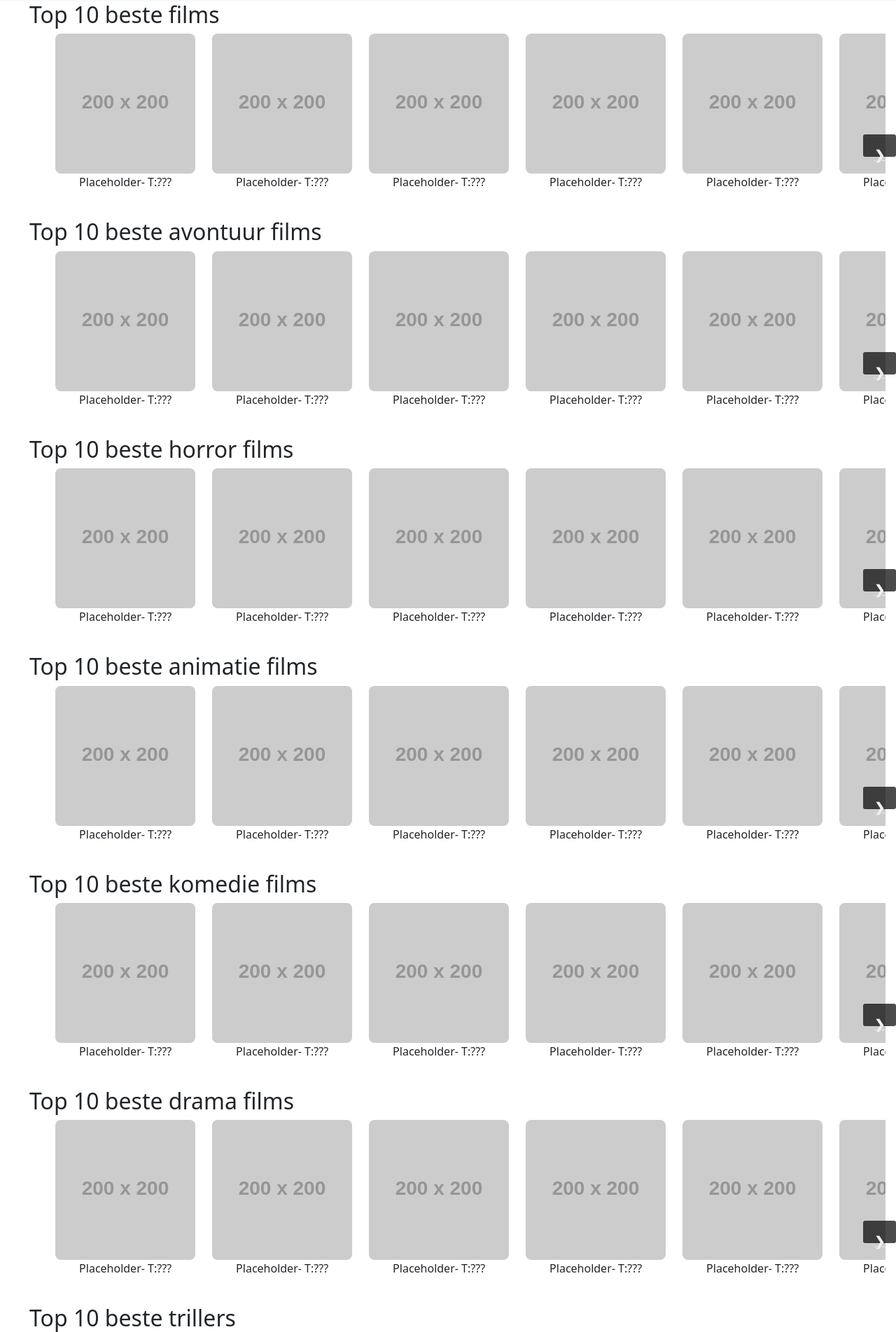
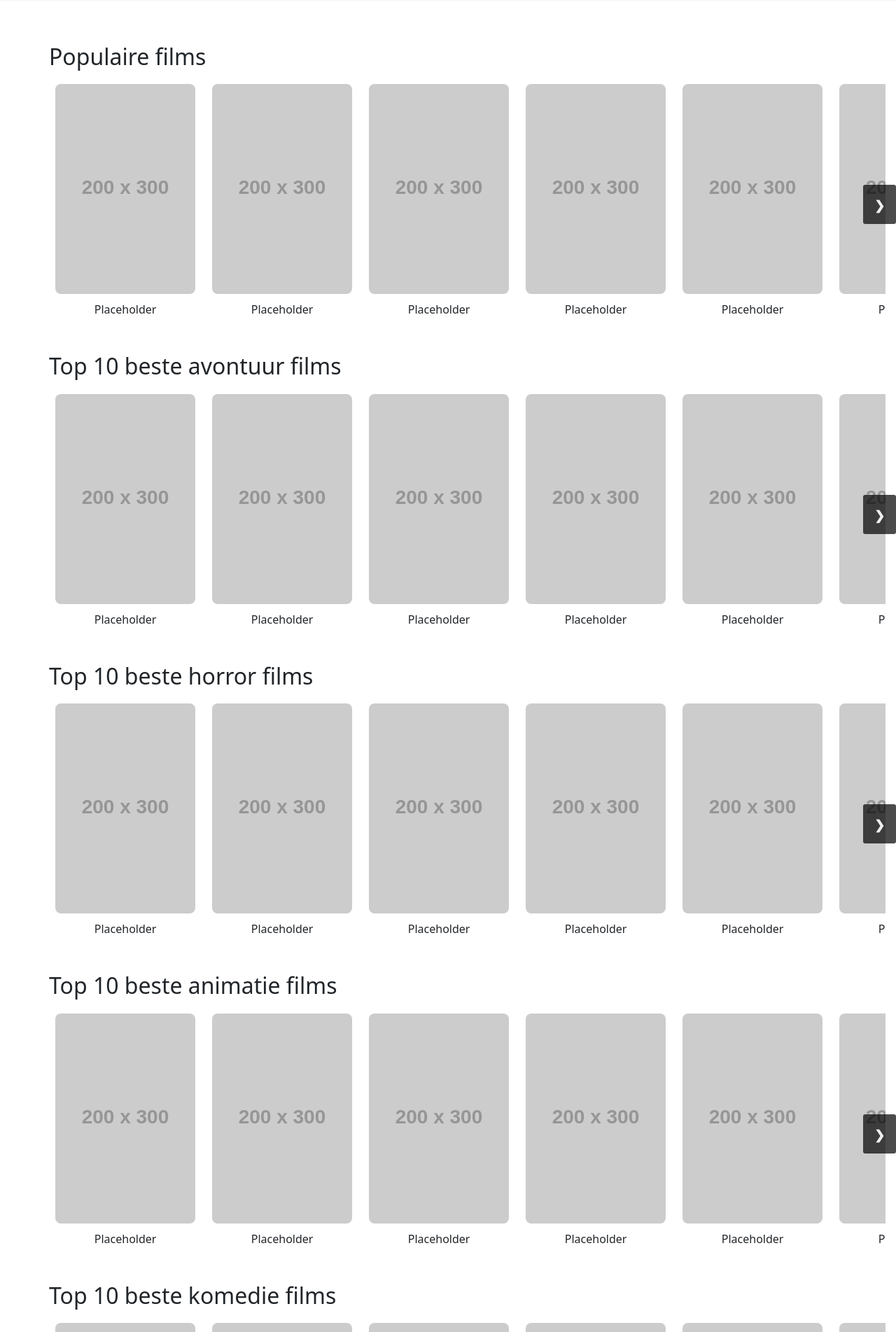
Before and after one commit to LunaTemmerman/co-working-project, a PHP site: page / in a window 1280 px wide. Shown: the part 59-1962 px from the top of the page at 70% size. Run offline with PHP 8.4, Linux system fonts and the light colour scheme; grey boxes labelled with a size stand in for pictures from a placeholder-image service; some libraries are stand-ins or nearby versions.

Commit message:
Extra opmaak home pagina

```diff
--- a/web/css/index.css
+++ b/web/css/index.css
@@ -1,13 +1,21 @@
 .navbar-brand {
     padding-bottom: unset;
+}
+
+.vet-font{
+    font-weight: bold;
 }
 
 ul {
     list-style: none;
 }
 
-section h2{
-    margin-left: 42px;
+main h2{
+    margin: 10px 0 20px 70px;
+}
+
+nav{
+    margin-bottom: 60px;
 }
 
 .scrollmenu {
@@ -54,6 +62,7 @@ section h2{
     left: 3rem;
 }
 
+/*carousel opmaak*/
 .rowSliderFlex{
     display: flex;
     justify-content: space-between;
@@ -72,6 +81,7 @@ section h2{
     text-align: center;
     min-height: 2rem;
     max-width: 200px;
+    margin-top: 10px;
 }
 
 .rowSliderFlex img{
@@ -88,7 +98,7 @@ section h2{
     opacity: 0.7;
     cursor: pointer;
     margin-top: 9rem;
-    padding: 16px;
+    padding: 16px 16px 40px 16px;
     color: white;
     font-weight: bold;
     font-size: 18px;
--- a/web/index.html
+++ b/web/index.html
@@ -45,13 +45,13 @@
 	</header>
 	<Main>
 		<section>
-			<h2>Top 10 beste films</h2>
+			<h2>Populaire films</h2>
 
 			<div class="rowSliderDiv">
-				<a class="prevButton" id="prev0" onclick="slider(true, 0)">&#10094;</a>
+				<div class="prevButton" id="prev0" onclick="slider(true, 0)">&#10094;</div>
 				<ul class="rowSliderFlex" id="slider0">
 				</ul>
-				<a class="nextButton" id="next0" onclick="slider(false, 0)">&#10095;</a>
+				<div class="nextButton" id="next0" onclick="slider(false, 0)">&#10095;</div>
 			</div>
 		</section>
 
@@ -59,10 +59,10 @@
 			<h2>Top 10 beste avontuur films</h2>
 
 			<div class="rowSliderDiv">
-				<a class="prevButton" id="prev1" onclick="slider(true, 1)">&#10094;</a>
+				<div class="prevButton" id="prev1" onclick="slider(true, 1)">&#10094;</div>
 				<ul class="rowSliderFlex" id="slider1">
 				</ul>
-				<a class="nextButton" id="next1" onclick="slider(false, 1)">&#10095;</a>
+				<div class="nextButton" id="next1" onclick="slider(false, 1)">&#10095;</div>
 			</div>
 		</section>
 
@@ -70,10 +70,10 @@
 			<h2>Top 10 beste horror films</h2>
 
 			<div class="rowSliderDiv">
-				<a class="prevButton" id="prev2" onclick="slider(true, 2)">&#10094;</a>
+				<div class="prevButton" id="prev2" onclick="slider(true, 2)">&#10094;</div>
 				<ul class="rowSliderFlex" id="slider2">
 				</ul>
-				<a class="nextButton" id="next2" onclick="slider(false, 2)">&#10095;</a>
+				<div class="nextButton" id="next2" onclick="slider(false, 2)">&#10095;</div>
 			</div>
 		</section>
 
@@ -81,10 +81,10 @@
 			<h2>Top 10 beste animatie films</h2>
 
 			<div class="rowSliderDiv">
-				<a class="prevButton" id="prev3" onclick="slider(true, 3)">&#10094;</a>
+				<div class="prevButton" id="prev3" onclick="slider(true, 3)">&#10094;</div>
 				<ul class="rowSliderFlex" id="slider3">
 				</ul>
-				<a class="nextButton" id="next3" onclick="slider(false, 3)">&#10095;</a>
+				<div class="nextButton" id="next3" onclick="slider(false, 3)">&#10095;</div>
 			</div>
 		</section>
 
@@ -92,10 +92,10 @@
 			<h2>Top 10 beste komedie films</h2>
 
 			<div class="rowSliderDiv">
-				<a class="prevButton" id="prev4" onclick="slider(true, 4)">&#10094;</a>
+				<div class="prevButton" id="prev4" onclick="slider(true, 4)">&#10094;</div>
 				<ul class="rowSliderFlex" id="slider4">
 				</ul>
-				<a class="nextButton" id="next4" onclick="slider(false, 4)">&#10095;</a>
+				<div class="nextButton" id="next4" onclick="slider(false, 4)">&#10095;</div>
 			</div>
 		</section>
 
@@ -103,10 +103,10 @@
 			<h2>Top 10 beste drama films</h2>
 
 			<div class="rowSliderDiv">
-				<a class="prevButton" id="prev5" onclick="slider(true, 5)">&#10094;</a>
+				<div class="prevButton" id="prev5" onclick="slider(true, 5)">&#10094;</div>
 				<ul class="rowSliderFlex" id="slider5">
 				</ul>
-				<a class="nextButton" id="next5" onclick="slider(false, 5)">&#10095;</a>
+				<div class="nextButton" id="next5" onclick="slider(false, 5)">&#10095;</div>
 			</div>
 		</section>
 
@@ -114,10 +114,10 @@
 			<h2>Top 10 beste trillers</h2>
 
 			<div class="rowSliderDiv">
-				<a class="prevButton" id="prev6"  onclick="slider(true, 6)">&#10094;</a>
+				<div class="prevButton" id="prev6"  onclick="slider(true, 6)">&#10094;</div>
 				<ul class="rowSliderFlex" id="slider6">
 				</ul>
-				<a class="nextButton" id="next6" onclick="slider(false, 6)">&#10095;</a>
+				<div class="nextButton" id="next6" onclick="slider(false, 6)">&#10095;</div>
 			</div>
 		</section>
 	</Main>
--- a/web/js/index.js
+++ b/web/js/index.js
@@ -60,9 +60,9 @@ function apiSlider() {
             let imgId = "img"+ i +"."+ x;
             let titleId = "title"+ i +"."+ x;
             let scoreId = "score"+ i +"."+ x;
-            htmlCode += `<li><img id=${imgId} src="http://placehold.it/200"/><p>
-                            <span id=${titleId}>Placeholder</span>-
-                            <span id=${scoreId}>T:???</span></p></li>`;
+            htmlCode += `<li><img id=${imgId} src="http://placehold.it/200x300"/><p>
+                            <span id=${titleId}>Placeholder</span>
+                            <span class="vet-font" id=${scoreId}></span></p></li>`;
         }
         slider_doc.innerHTML = htmlCode;
     }
@@ -89,7 +89,7 @@ function apiSlider() {
     function dataVerwerker(json, sliderTeller) {
         for (i = 0; i < AANTALELEMENTEN; i++) {
             rowSliderTitle[sliderTeller][i] = json.results[i].title;
-            rowSliderScore[sliderTeller][i] = (json.results[i].vote_average)*10;
+            rowSliderScore[sliderTeller][i] = (json.results[i].vote_average)*10+'%';
             rowSliderImgSrc[sliderTeller][i] = "https://image.tmdb.org/t/p/w200" + json.results[i].poster_path;
             rowSliderMovieId[sliderTeller][i] = json.results[i].id;
         }
```
